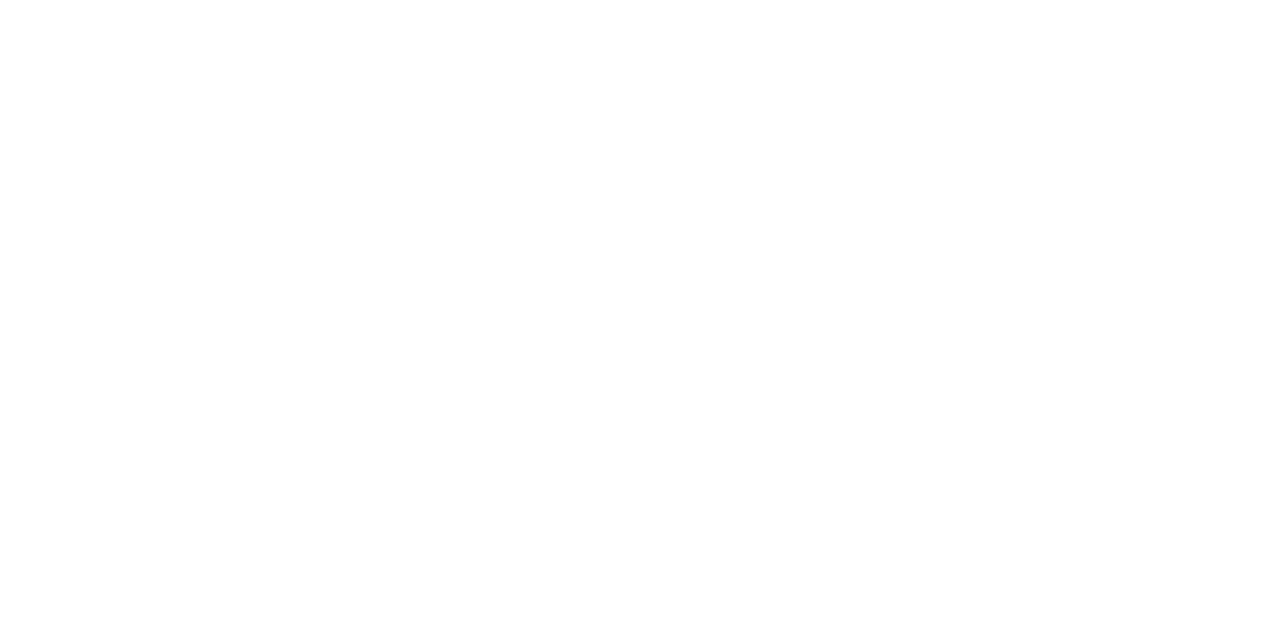
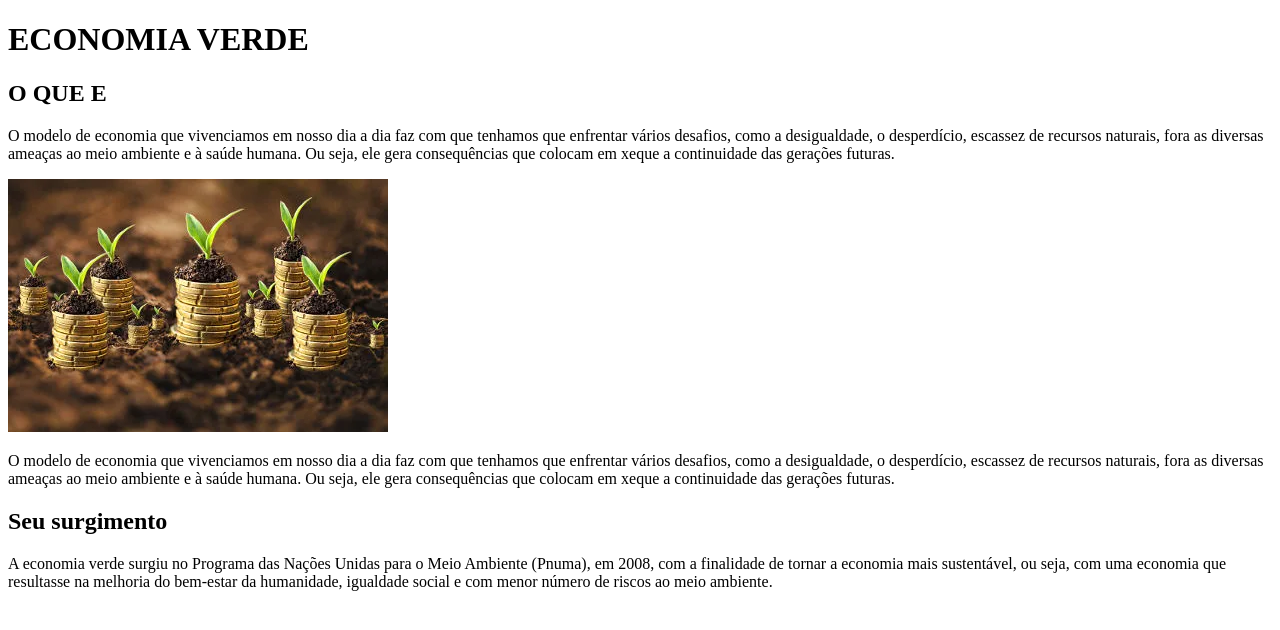
Before and after one commit to guilherme005/projeto-web, a plain HTML site: page projeto web 02/index.html in a window 1280 px wide. Drawn offline with Linux system fonts and the light colour scheme.

Commit message:
Add files via upload

```diff
--- a/projeto web 02/index.html
+++ b/projeto web 02/index.html
@@ -1,12 +1,41 @@
 <!DOCTYPE html>
 <html lang="en">
+
 <head>
     <meta charset="UTF-8">
     <meta http-equiv="X-UA-Compatible" content="IE=edge">
     <meta name="viewport" content="width=device-width, initial-scale=1.0">
     <title>projeto web</title>
 </head>
+
 <body>
+    <h1>ECONOMIA VERDE</h1>
+    <div>
+        <div>
+            <h2>O QUE E</h2>
+        </div>
+    </div>
+    <p>O modelo de economia que vivenciamos em nosso dia a dia faz com que tenhamos que enfrentar vários desafios, como
+        a desigualdade, o desperdício, escassez de recursos naturais, fora as diversas ameaças ao meio ambiente e à
+        saúde humana. Ou seja, ele gera consequências que colocam em xeque a continuidade das gerações futuras.</p>
+    <div>
+        <div>
+            <img src="images/imagrm 1.webp" alt="economia verde">
+        </div>
+    </div>
+    <P>O modelo de economia que vivenciamos em nosso dia a dia faz com que tenhamos que enfrentar vários desafios, como
+        a desigualdade, o desperdício, escassez de recursos naturais, fora as diversas ameaças ao meio ambiente e à
+        saúde humana. Ou seja, ele gera consequências que colocam em xeque a continuidade das gerações futuras.</P>
+    <div>
+        <div>
+            <h2>Seu surgimento</h2>
+        </div>
+    </div>
+    <p>A economia verde surgiu no Programa das Nações Unidas para o Meio Ambiente (Pnuma), em 2008, com a finalidade de
+        tornar a economia mais sustentável, ou seja, com uma economia que resultasse na melhoria do bem-estar da
+        humanidade, igualdade social e com menor número de riscos ao meio ambiente.</p>
+
 
 </body>
+
 </html>
```
Also changed, not shown: projeto web 02/images/imagrm 1.webp (added).
